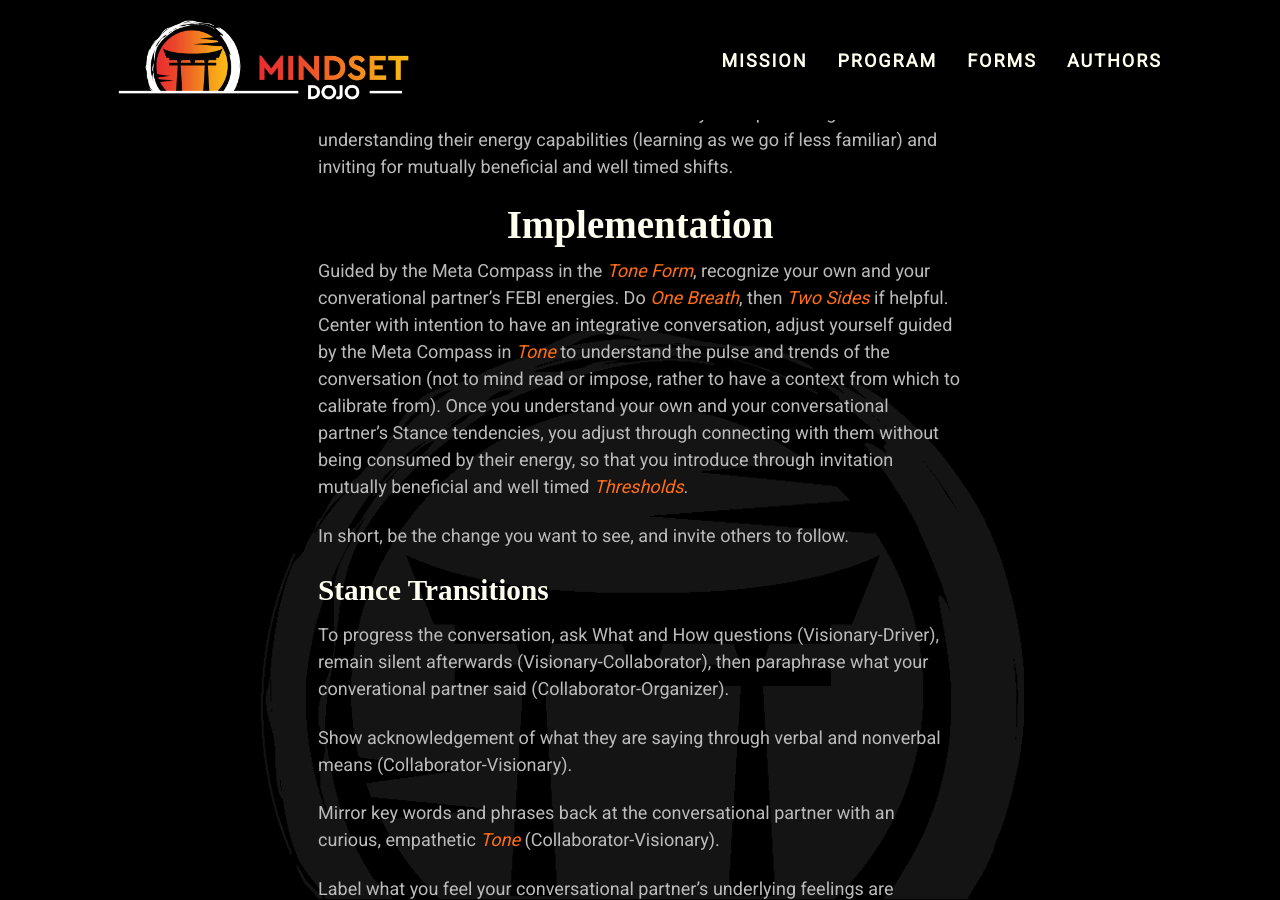
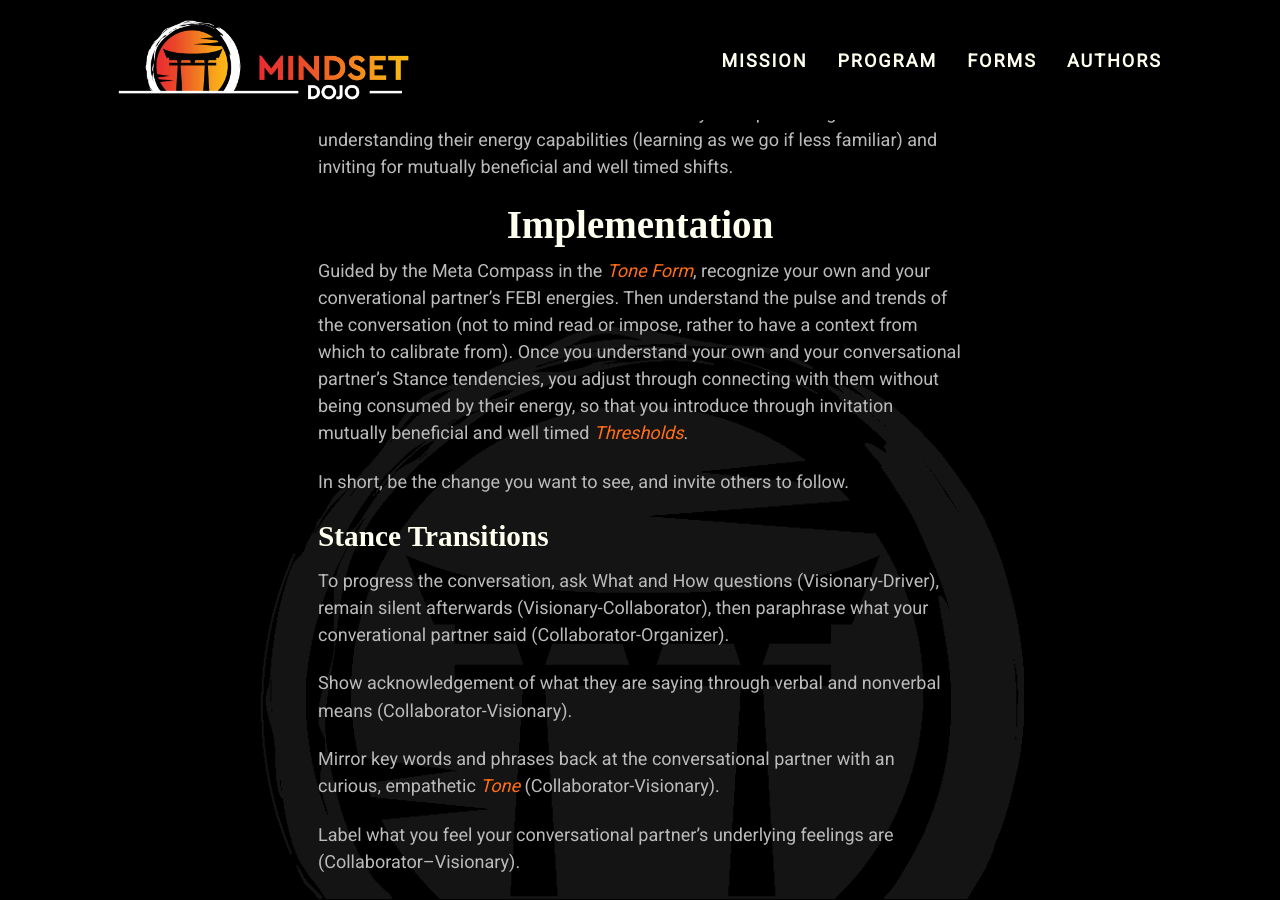
Before and after one commit to mindset-dojo/mindset-dojo.github.io, a Jekyll site: the page built from _forms/stance.md, in a window 1280 px wide and 900 px high, scrolled down 452 px. Built offline with Jekyll 4.4.1, drawn with Linux system fonts in a browser that asks for light colours; some web fonts are replaced.

Commit message:
refactor(stance): remove redundant language.

```diff
--- a/_forms/stance.md
+++ b/_forms/stance.md
@@ -20,7 +20,7 @@ You resonate/vibe with the people in the group and overall field, truely present
 
 ## Implementation
 
-Guided by the Meta Compass in the [Tone Form](../tone/), recognize your own and your converational partner's FEBI energies. Do [One Breath](../one-breath/), then [Two Sides](../two-sides/) if helpful. Center with intention to have an integrative conversation, adjust yourself guided by the Meta Compass in [Tone](../tone/) to understand the pulse and trends of the conversation (not to mind read or impose, rather to have a context from which to calibrate from). Once you understand your own and your conversational partner's Stance tendencies, you adjust through connecting with them without being consumed by their energy, so that you introduce through invitation mutually beneficial and well timed [Thresholds](../threshold/).
+Guided by the Meta Compass in the [Tone Form](../tone/), recognize your own and your converational partner's FEBI energies. Then understand the pulse and trends of the conversation (not to mind read or impose, rather to have a context from which to calibrate from). Once you understand your own and your conversational partner's Stance tendencies, you adjust through connecting with them without being consumed by their energy, so that you introduce through invitation mutually beneficial and well timed [Thresholds](../threshold/).
 
 In short, be the change you want to see, and invite others to follow.
 
```
